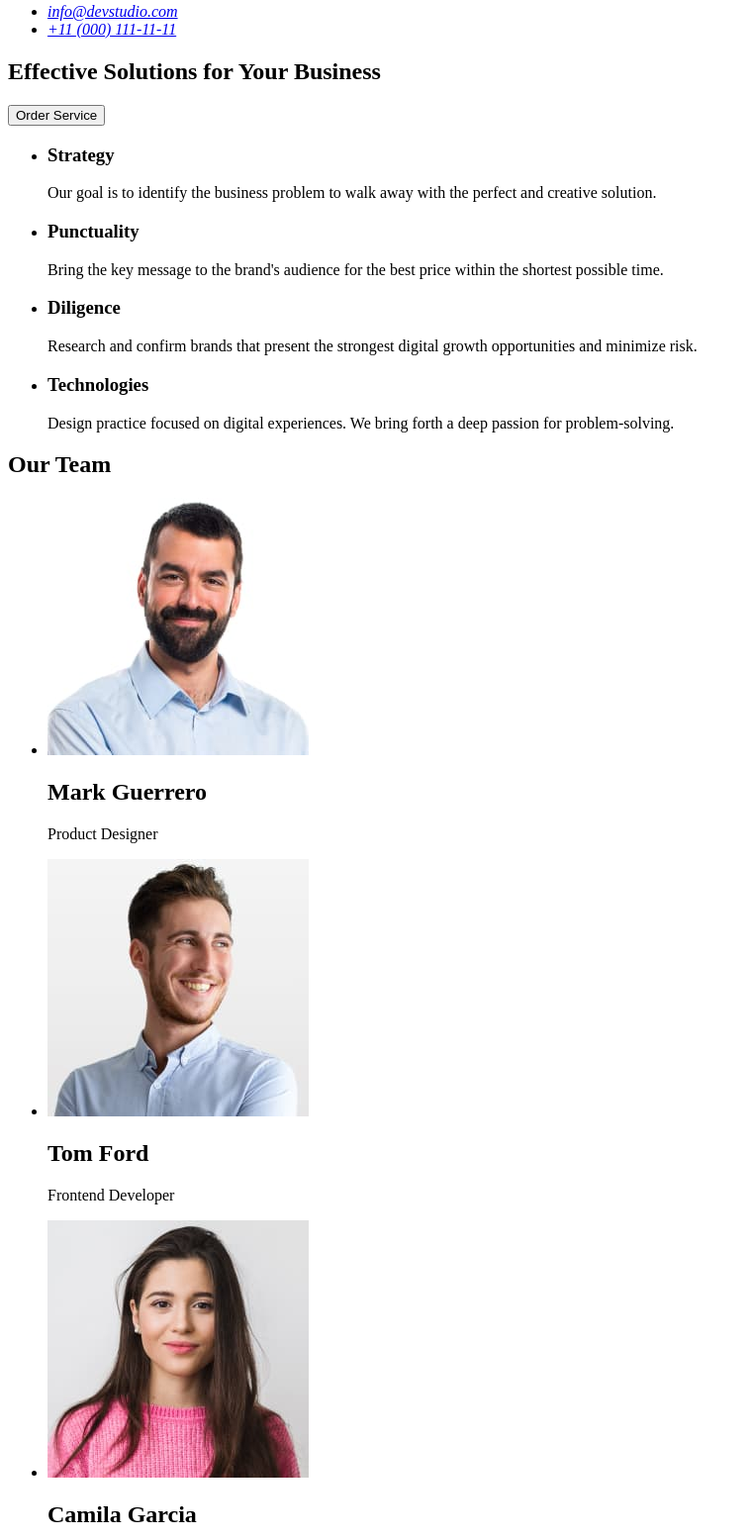
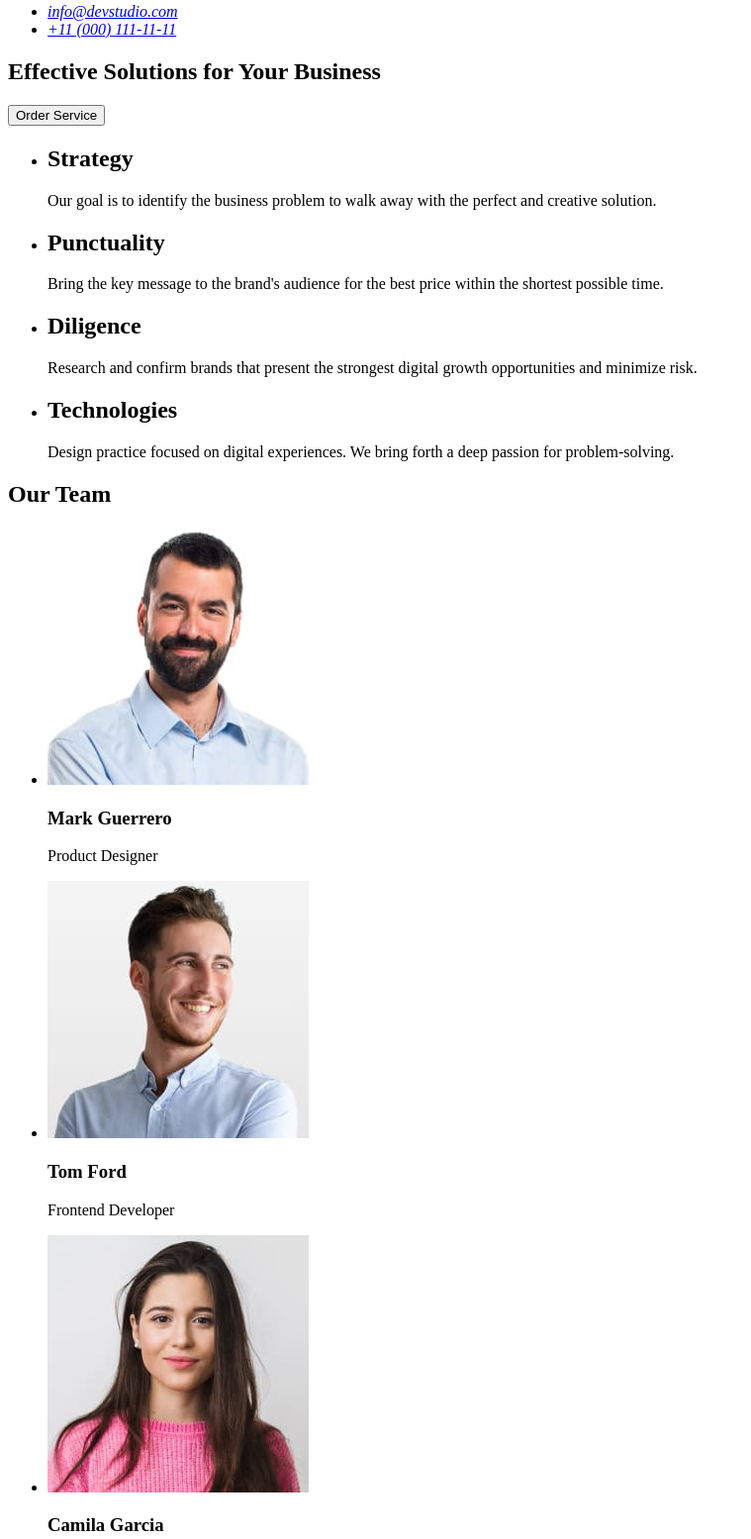
Before and after one commit to Lapik542/goit-markup-hw-01, a plain HTML site: page index.html in a window 1280 px wide. Shown: the part 109-1664 px from the top of the page at 99% size, without its empty margins (0-759 px from the left). Drawn offline with Linux system fonts and the light colour scheme.

Commit message:
index.html

```diff
--- a/index.html
+++ b/index.html
@@ -40,28 +40,28 @@
       <section>
         <ul>
           <li>
-            <h3>Strategy</h3>
+            <h2>Strategy</h2>
             <p>
               Our goal is to identify the business problem to walk away with the
               perfect and creative solution.
             </p>
           </li>
           <li>
-            <h3>Punctuality</h3>
+            <h2>Punctuality</h2>
             <p>
               Bring the key message to the brand's audience for the best price
               within the shortest possible time.
             </p>
           </li>
           <li>
-            <h3>Diligence</h3>
+            <h2>Diligence</h2>
             <p>
               Research and confirm brands that present the strongest digital
               growth opportunities and minimize risk.
             </p>
           </li>
           <li>
-            <h3>Technologies</h3>
+            <h2>Technologies</h2>
             <p>
               Design practice focused on digital experiences. We bring forth a
               deep passion for problem-solving.
@@ -80,7 +80,7 @@
               width="264"
               height="260"
             />
-            <h2>Mark Guerrero</h2>
+            <h3>Mark Guerrero</h3>
             <p>Product Designer</p>
           </li>
           <li>
@@ -90,7 +90,7 @@
               width="264"
               height="260"
             />
-            <h2>Tom Ford</h2>
+            <h3>Tom Ford</h3>
             <p>Frontend Developer</p>
           </li>
           <li>
@@ -100,7 +100,7 @@
               width="264"
               height="260"
             />
-            <h2>Camila Garcia</h2>
+            <h3>Camila Garcia</h3>
             <p>Marketing</p>
           </li>
           <li>
@@ -110,7 +110,7 @@
               width="264"
               height="260"
             />
-            <h2>Daniel Wilson</h2>
+            <h3>Daniel Wilson</h3>
             <p>UI Designer</p>
           </li>
         </ul>
@@ -120,7 +120,7 @@
     <footer>
       <ul>
         <li>
-          <a href="#logo"><span>Web</span>Studio</a>
+          <a href=".index.html"><span>Web</span>Studio</a>
           <p>
             Increase the flow of customers and sales for your business with
             digital marketing & growth solutions.
```
